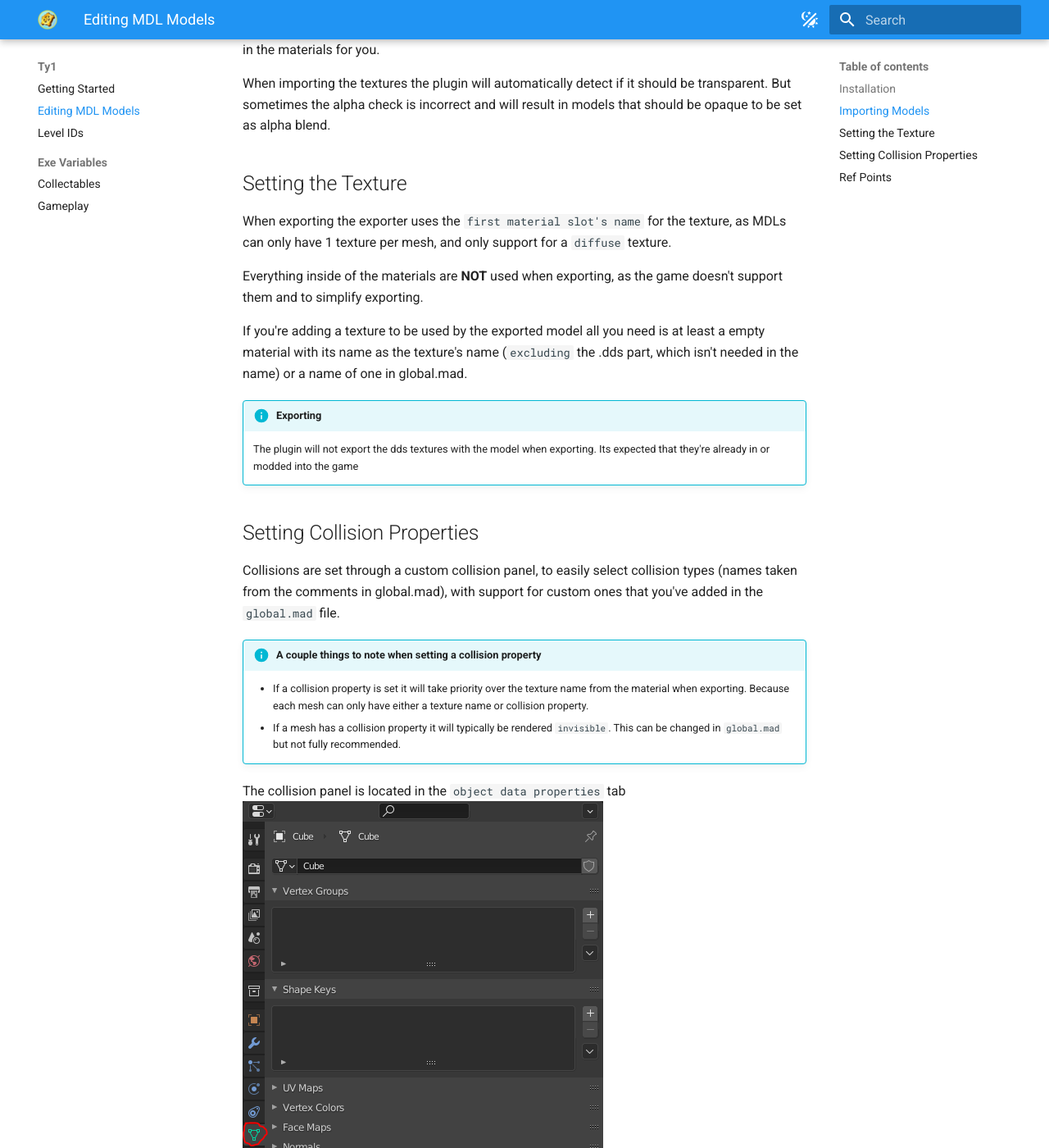
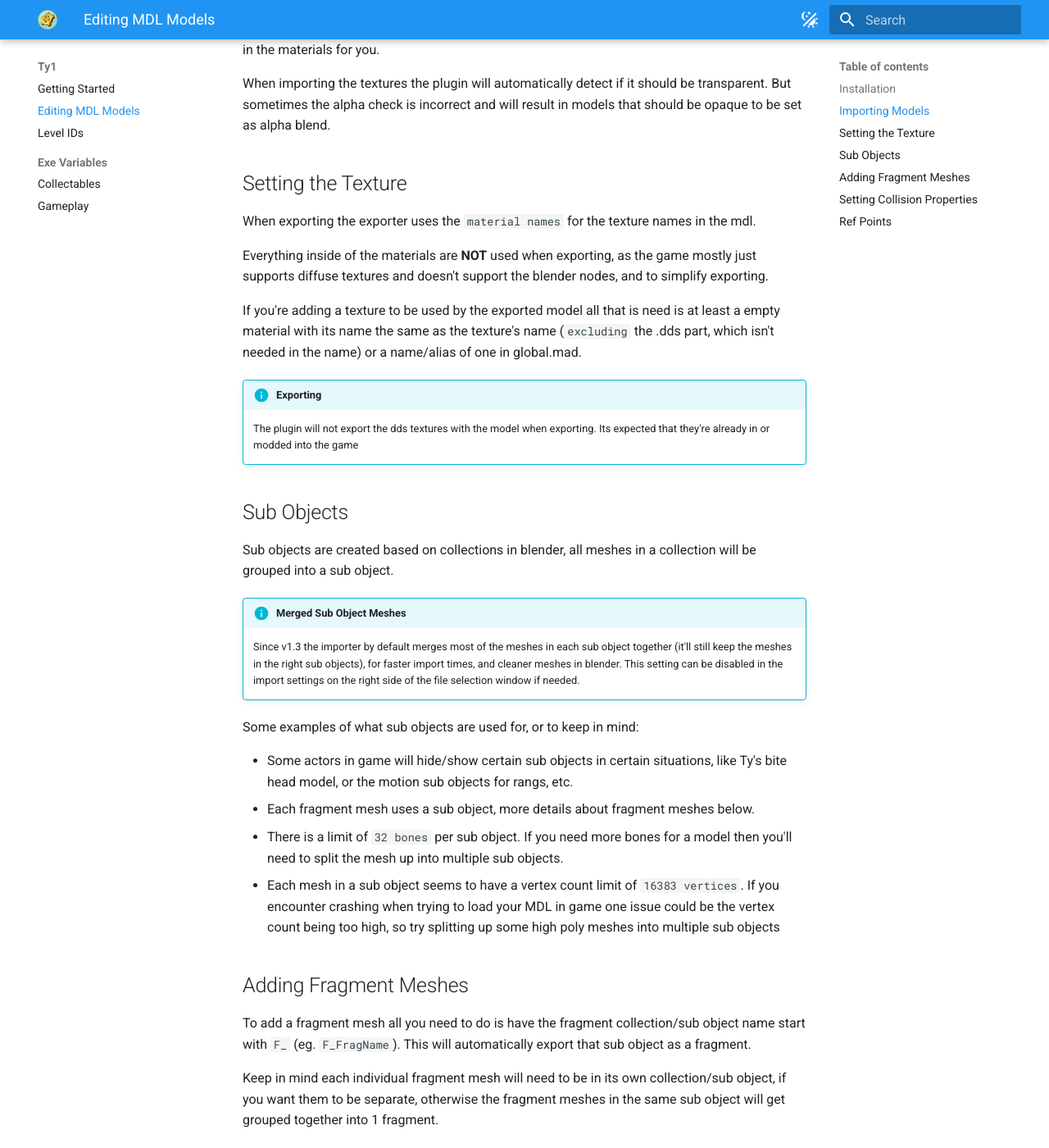
Before and after one commit to TyModdingWiki/tymoddingwiki.github.io, an MkDocs documentation site: the page built from docs/Ty1/EditingMDLs.md, in a window 1280 px wide and 1400 px high, scrolled down 953 px. Shown: the whole window at 82% size. Built offline with MkDocs 1.6.1 and Material for MkDocs 9.7.7, drawn with Linux system fonts in a browser that asks for light colours; some of the changed text lies outside the part shown.

Commit message:
Update the mdl plugin documentation for v1.4

```diff
--- a/docs/Ty1/EditingMDLs.md
+++ b/docs/Ty1/EditingMDLs.md
@@ -24,21 +24,39 @@ When importing models if there is a `"DDS" folder` in the same folder as the MDL
 When importing the textures the plugin will automatically detect if it should be transparent. But sometimes the alpha check is incorrect and will result in models that should be opaque to be set as alpha blend.
 
 ## Setting the Texture
-When exporting the exporter uses the `first material slot's name` for the texture, as MDLs can only have 1 texture per mesh, and only support for a `diffuse` texture.
+When exporting the exporter uses the `material names` for the texture names in the mdl.
 
-Everything inside of the materials are **NOT** used when exporting, as the game doesn't support them and to simplify exporting.
+Everything inside of the materials are **NOT** used when exporting, as the game mostly just supports diffuse textures and doesn't support the blender nodes, and to simplify exporting.
 
-If you're adding a texture to be used by the exported model all you need is at least a empty material with its name as the texture's name (`excluding` the .dds part, which isn't needed in the name) or a name of one in global.mad.
+If you're adding a texture to be used by the exported model all that is need is at least a empty material with its name the same as the texture's name (`excluding` the .dds part, which isn't needed in the name) or a name/alias of one in global.mad.
 
 !!! info "Exporting"
     The plugin will not export the dds textures with the model when exporting. Its expected that they're already in or modded into the game
+
+## Sub Objects
+Sub objects are created based on collections in blender, all meshes in a collection will be grouped into a sub object.
+
+!!! info "Merged Sub Object Meshes"
+    Since v1.3 the importer by default merges most of the meshes in each sub object together (it'll still keep the meshes in the right sub objects), for faster import times, and cleaner meshes in blender. This setting can be disabled in the import settings on the right side of the file selection window if needed.
+
+Some examples of what sub objects are used for, or to keep in mind:
+
+- Some actors in game will hide/show certain sub objects in certain situations, like Ty's bite head model, or the motion sub objects for rangs, etc.
+- Each fragment mesh uses a sub object, more details about fragment meshes below.
+- There is a limit of `32 bones` per sub object. If you need more bones for a model then you'll need to split the mesh up into multiple sub objects.
+- Each mesh in a sub object seems to have a vertex count limit of `16383 vertices`. If you encounter crashing when trying to load your MDL in game one issue could be the vertex count being too high, so try splitting up some high poly meshes into multiple sub objects
+
+## Adding Fragment Meshes
+To add a fragment mesh all you need to do is have the fragment collection/sub object name start with `F_` (eg. `F_FragName`). This will automatically export that sub object as a fragment.
+
+Keep in mind each individual fragment mesh will need to be in its own collection/sub object, if you want them to be separate, otherwise the fragment meshes in the same sub object will get grouped together into 1 fragment.
 
 ## Setting Collision Properties
 Collisions are set through a custom collision panel, to easily select collision types (names taken from the comments in global.mad), with support for custom ones that you've added in the `global.mad` file.
 
 !!! info "A couple things to note when setting a collision property"
 
-    - If a collision property is set it will take priority over the texture name from the material when exporting. Because each mesh can only have either a texture name or collision property.
+    - If a collision property is set it will take priority over all of the texture names from the materials when exporting. Because of the way its set up with the collision panel each mesh can only have either texture names or a collision property.
     - If a mesh has a collision property it will typically be rendered `invisible`. This can be changed in `global.mad` but not fully recommended.
 
 The collision panel is located in the `object data properties` tab
```
